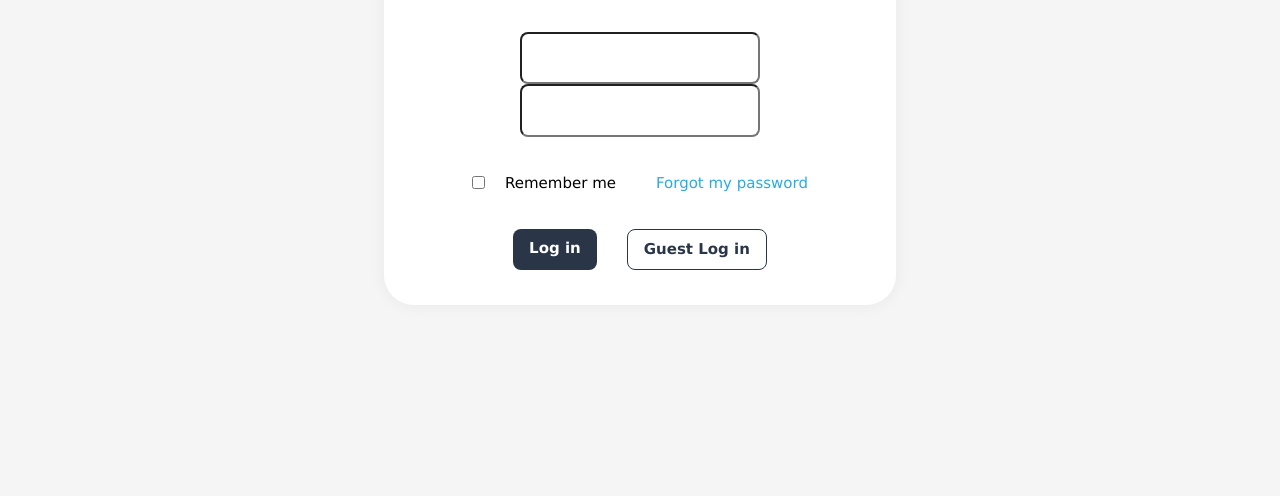
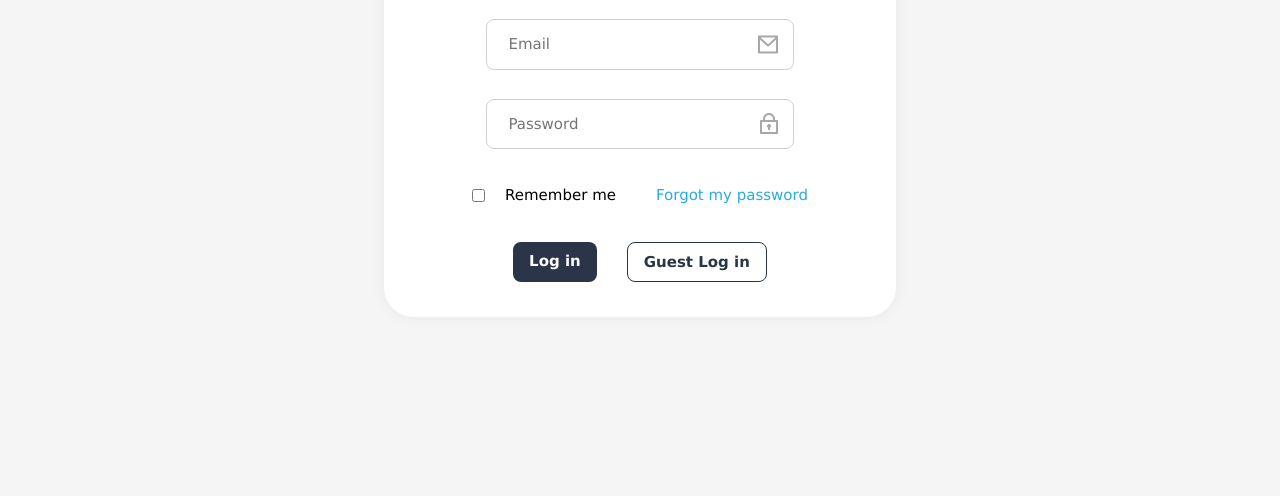
Before and after one commit to CarmenBirkle/join, a plain HTML site: page index.html in a window 1280 px wide. Shown: the part 304-800 px from the top of the page. Drawn offline with nearby package versions, Linux system fonts and the light colour scheme.

Commit message:
login css and html finished

```diff
--- a/index.html
+++ b/index.html
@@ -23,9 +23,9 @@
         </div>
         <div class="login-card">
             <h1>Log in</h1>
-            <form class="">
-                <input type="email" class="input-field w3-round-large">
-                <input type="password" class="input-field w3-round-large">
+            <form class="input-bar">
+                <input required type="email" class="input-field email w3-round-large" placeholder="Email">
+                <input required type="password" class="input-field password w3-round-large" placeholder="Password">
             </form>
             <form class="detail-bar">
                 <input type="checkbox" id="remember-login" name="remember-login" value="false">
--- a/styles/side-bar.css
+++ b/styles/side-bar.css
@@ -2,6 +2,7 @@
     margin: 0;
     padding: 0;
  }
+
  .side-bar {
     height: 100vh;
     background-color: var(--dark-grey);
--- a/styles/style-login.css
+++ b/styles/style-login.css
@@ -1,4 +1,3 @@
-
 .login-content{
     display: flex;
     justify-content: center;
@@ -24,12 +23,23 @@
     font-weight: 700;
   }
 
+  .input-bar{
+    display: flex;
+    flex-direction: column;
+    align-items: center;
+    padding: 0px;
+    gap: 29px;
+    width: 100%;
+  }
+
   .input-field {
     display: flex;
-    flex-direction: row;
     align-items: center;
     padding: 13px 21px;
     gap: 10px;
+    border: 1px solid #D1D1D1;
+    border-radius: 10px;
+    min-width: 60%;
   }
 
   .signup-bar{
@@ -77,3 +87,13 @@
     display: flex;
     gap: 2rem;
   }
+
+  .email{
+    background: url(../assets/img/icons/login-email.svg) no-repeat;
+    background-position: 95% 50%;
+  }
+
+  .password{
+    background: url(../assets/img/icons/login-password.svg) no-repeat;
+    background-position: 95% 50%;
+  }
```
Also changed, not shown: assets/img/icons/login-email.svg (added), assets/img/icons/login-password.svg (added).
